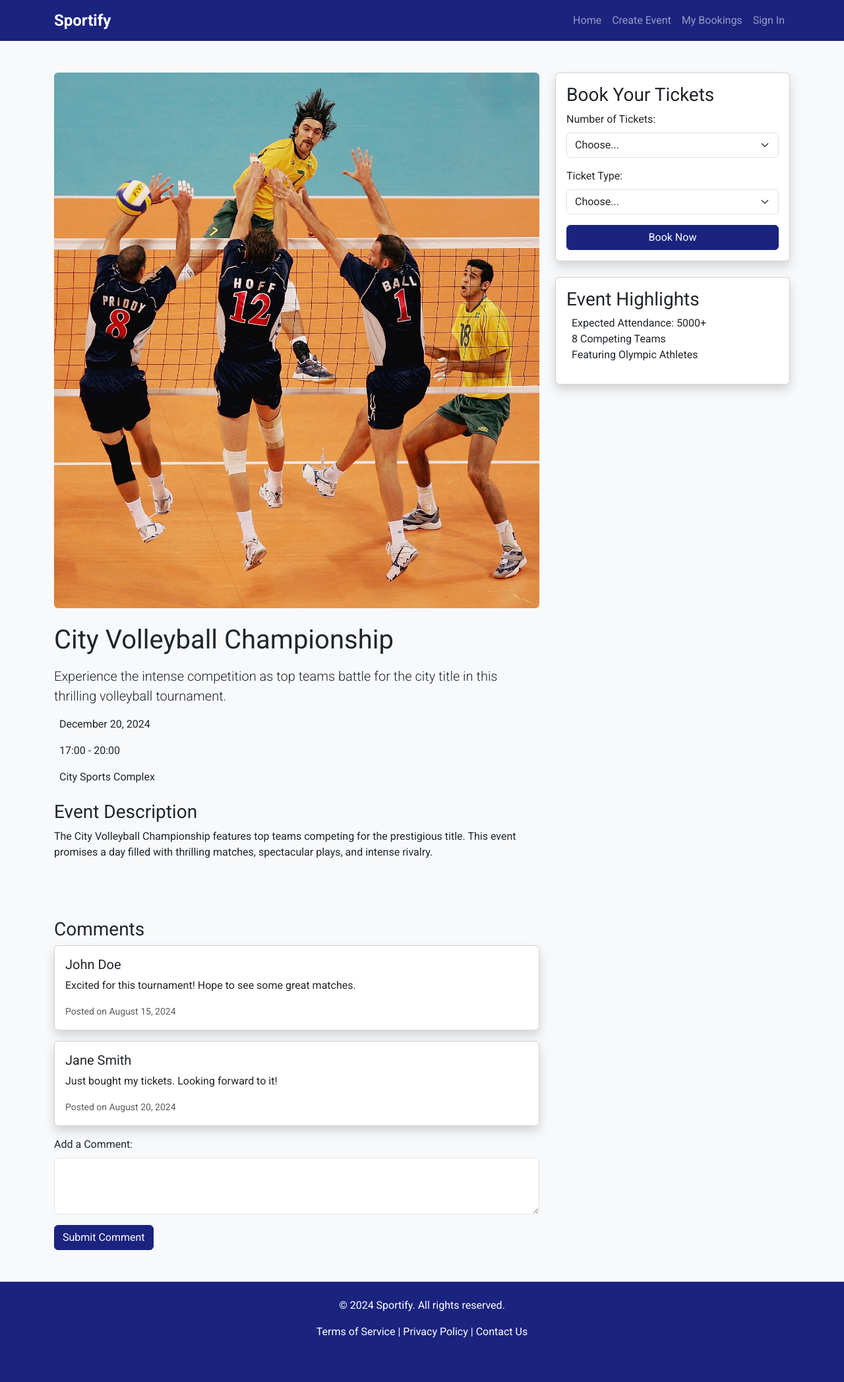
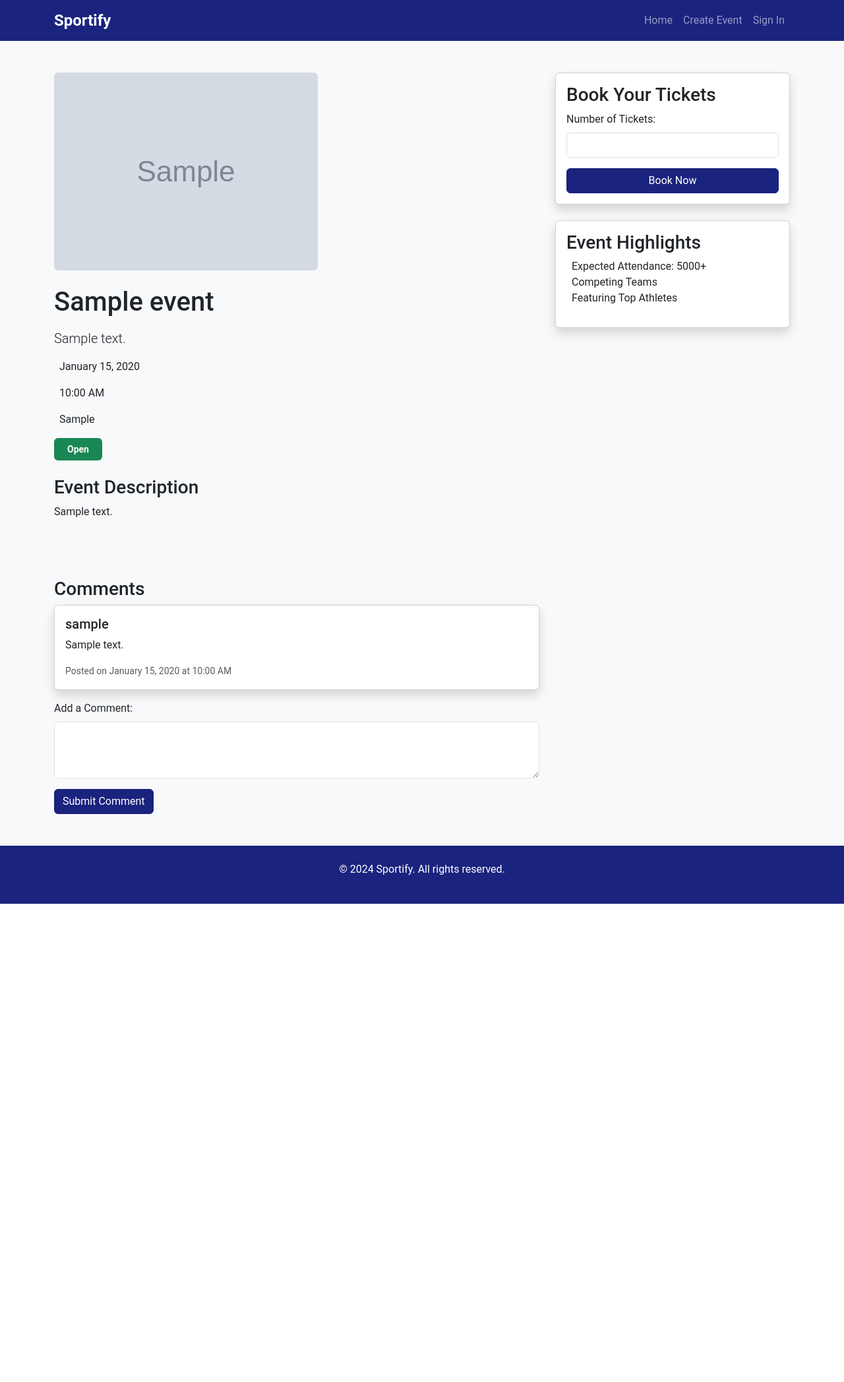
Before and after one commit to justinminlee/IAB207_A3, a Flask app: page /event/1 in a window 1280 px wide. Shown: the whole page at 66% size. After the commit the page ends 1370 px from the top, so only its background shows below. Run offline with Flask 3, Linux system fonts and the light colour scheme; tables that the repository leaves empty hold one stand-in row (values such as "Sample post"); grey boxes marked "Sample" are stand-in pictures; some libraries are stand-ins or nearby versions.

Commit message:
This is for the dynamic presenting mentioned in index.html push comment, checks form Open etc

```diff
--- a/website/templates/event/event-details.html
+++ b/website/templates/event/event-details.html
@@ -7,11 +7,6 @@
 
     <!-- Bootstrap CSS -->
     <link href="https://cdn.jsdelivr.net/npm/bootstrap@5.3.2/dist/css/bootstrap.min.css" rel="stylesheet">
-
-    <!-- Google Fonts -->
-    <link href="https://fonts.googleapis.com/css2?family=Roboto:wght@300;400;700&display=swap" rel="stylesheet">
-
-    <!-- Custom CSS -->
     <link rel="stylesheet" href="static/style/main.css">
 </head>
 
@@ -19,24 +14,15 @@
     <!-- Navigation Bar -->
     <nav class="navbar navbar-expand-lg navbar-dark bg-primary">
         <div class="container">
-        <a class="navbar-brand" href="#">Sportify</a>
+            <a class="navbar-brand" href="{{ url_for('main.index') }}">Sportify</a>
             <button class="navbar-toggler" type="button" data-bs-toggle="collapse" data-bs-target="#navbarNav" aria-controls="navbarNav" aria-expanded="false" aria-label="Toggle navigation">
                 <span class="navbar-toggler-icon"></span>
             </button>
             <div class="collapse navbar-collapse" id="navbarNav">
                 <ul class="navbar-nav ms-auto">
-            <li class="nav-item">
-              <a class="nav-link" href="index.html">Home</a>
-            </li>
-            <li class="nav-item">
-              <a class="nav-link" href="create-event.html">Create Event</a>
-            </li>
-            <li class="nav-item">
-              <a class="nav-link" href="booking-history.html">My Bookings</a>
-            </li>
-            <li class="nav-item">
-              <a class="nav-link" href="#">Sign In</a>
-            </li>
+                    <li class="nav-item"><a class="nav-link" href="{{ url_for('main.index') }}">Home</a></li>
+                    <li class="nav-item"><a class="nav-link" href="{{ url_for('event.create') }}">Create Event</a></li>
+                    <li class="nav-item"><a class="nav-link" href="{{ url_for('auth.login') }}">Sign In</a></li>
                 </ul>
             </div>
         </div>
@@ -47,46 +33,39 @@
         <div class="row">
             <!-- Event Details Column -->
             <div class="col-lg-8 mb-4">
-          <img src="static/img/volleyball-details.jpg" class="img-fluid rounded mb-4" alt="Volleyball Tournament">
-          <h1 class="mb-3">City Volleyball Championship</h1>
-          <p class="lead">Experience the intense competition as top teams battle for the city title in this thrilling volleyball tournament.</p>
+                <img src="{{ event.image }}" class="img-fluid rounded mb-4" alt="{{ event.name }}">
+                <h1 class="mb-3">{{ event.name }}</h1>
+                <p class="lead">{{ event.description }}</p>
                 <div class="mb-4">
-            <p><i class="bi bi-calendar-event me-2"></i> December 20, 2024</p>
-            <p><i class="bi bi-clock me-2"></i> 17:00 - 20:00</p>
-            <p><i class="bi bi-geo-alt me-2"></i> City Sports Complex</p>
+                    <p><i class="bi bi-calendar-event me-2"></i> {{ event.datetime.strftime('%B %d, %Y') }}</p>
+                    <p><i class="bi bi-clock me-2"></i> {{ event.datetime.strftime('%I:%M %p') }}</p>
+                    <p><i class="bi bi-geo-alt me-2"></i> {{ event.location }}</p>
+                    <p>
+                        <span class="badge {% if event.status == 'Open' %}bg-success{% elif event.status == 'Sold Out' %}bg-danger{% elif event.status == 'Cancelled' %}bg-dark{% else %}bg-secondary{% endif %}">
+                            {{ event.status }}
+                        </span>
+                    </p>
                 </div>
                 <h3>Event Description</h3>
-          <p>The City Volleyball Championship features top teams competing for the prestigious title. This event promises a day filled with thrilling matches, spectacular plays, and intense rivalry.</p>
+                <p>{{ event.description }}</p>
             </div>
 
             <!-- Booking Section Column -->
             <div class="col-lg-4">
-          <!-- Booking Form -->
                 <div class="card mb-4 shadow">
                     <div class="card-body">
                         <h3 class="card-title">Book Your Tickets</h3>
-              <form>
+                        {% if event.status == 'Open' %}
+                        <form action="{{ url_for('event.book', id=event.id) }}" method="POST">
                             <div class="mb-3">
                                 <label for="ticketQuantity" class="form-label">Number of Tickets:</label>
-                  <select class="form-select" id="ticketQuantity">
-                    <option value="">Choose...</option>
-                    <option value="1">1</option>
-                    <option value="2">2</option>
-                    <option value="3">3</option>
-                    <option value="4">4</option>
-                    <option value="5">5</option>
-                  </select>
-                </div>
-                <div class="mb-3">
-                  <label for="ticketType" class="form-label">Ticket Type:</label>
-                  <select class="form-select" id="ticketType">
-                    <option value="">Choose...</option>
-                    <option value="standard">Standard - $30</option>
-                    <option value="vip">VIP - $50</option>
-                  </select>
+                                <input type="number" name="quantity" class="form-control" id="ticketQuantity" min="1" max="{{ event.capacity }}" required>
                             </div>
                             <button type="submit" class="btn btn-primary w-100">Book Now</button>
                         </form>
+                        {% else %}
+                        <p class="text-danger">Booking is unavailable as this event is {{ event.status }}.</p>
+                        {% endif %}
                     </div>
                 </div>
 
@@ -96,8 +75,8 @@
                         <h3 class="card-title">Event Highlights</h3>
                         <ul class="list-unstyled">
                             <li><i class="bi bi-people me-2"></i> Expected Attendance: 5000+</li>
-                <li><i class="bi bi-trophy me-2"></i> 8 Competing Teams</li>
-                <li><i class="bi bi-star me-2"></i> Featuring Olympic Athletes</li>
+                            <li><i class="bi bi-trophy me-2"></i> Competing Teams</li>
+                            <li><i class="bi bi-star me-2"></i> Featuring Top Athletes</li>
                         </ul>
                     </div>
                 </div>
@@ -109,29 +88,22 @@
             <div class="col-lg-8">
                 <h3>Comments</h3>
 
-          <!-- First Comment -->
+                {% for comment in comments %}
                 <div class="card mb-3 shadow">
                     <div class="card-body">
-              <h5 class="card-title">John Doe</h5>
-              <p class="card-text">Excited for this tournament! Hope to see some great matches.</p>
-              <p class="card-text"><small class="text-muted">Posted on August 15, 2024</small></p>
+                        <h5 class="card-title">{{ comment.user.username }}</h5>
+                        <p class="card-text">{{ comment.text }}</p>
+                        <p class="card-text"><small class="text-muted">Posted on {{ comment.timestamp.strftime('%B %d, %Y at %I:%M %p') }}</small></p>
                     </div>
                 </div>
+                {% else %}
+                <p>No comments yet. Be the first to comment!</p>
+                {% endfor %}
 
-          <!-- Second Comment -->
-          <div class="card mb-3 shadow">
-            <div class="card-body">
-              <h5 class="card-title">Jane Smith</h5>
-              <p class="card-text">Just bought my tickets. Looking forward to it!</p>
-              <p class="card-text"><small class="text-muted">Posted on August 20, 2024</small></p>
-            </div>
-          </div>
-
-          <!-- Add Comment Form -->
-          <form id="commentForm">
+                <form action="{{ url_for('event.comment', id=event.id) }}" method="POST">
                     <div class="mb-3">
                         <label for="commentText" class="form-label">Add a Comment:</label>
-              <textarea class="form-control" id="commentText" rows="3" required></textarea>
+                        <textarea class="form-control" name="text" id="commentText" rows="3" required></textarea>
                     </div>
                     <button type="submit" class="btn btn-primary">Submit Comment</button>
                 </form>
@@ -143,16 +115,6 @@
     <footer class="footer text-white text-center py-4 mt-5">
         <div class="container">
             <p>&copy; 2024 Sportify. All rights reserved.</p>
-        <p>
-          <a href="#" class="text-white">Terms of Service</a> |
-          <a href="#" class="text-white">Privacy Policy</a> |
-          <a href="#" class="text-white">Contact Us</a>
-        </p>
-        <div class="mt-3">
-          <a href="#" class="text-white me-3"><i class="bi bi-facebook"></i></a>
-          <a href="#" class="text-white me-3"><i class="bi bi-twitter"></i></a>
-          <a href="#" class="text-white me-3"><i class="bi bi-instagram"></i></a>
-        </div>
         </div>
     </footer>
 
```
Lines whose indentation alone changed are shown as unchanged.
